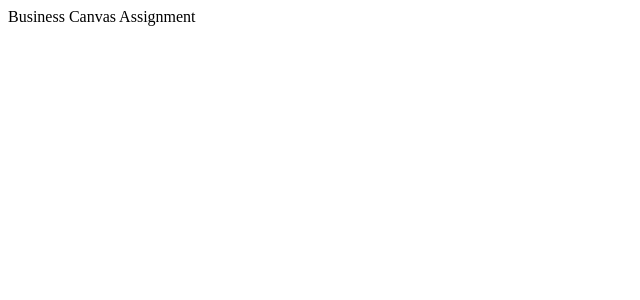
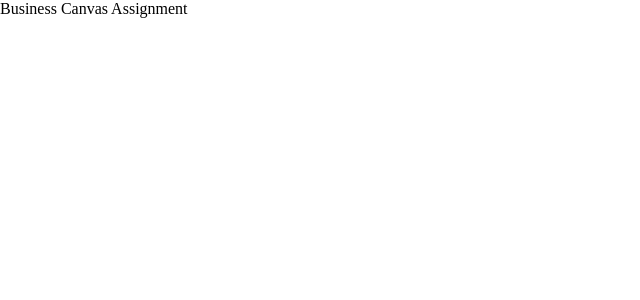
Before and after one commit to 0jaaack/gongjaehyeok-business-canvas-assignment, a React (Vite) app: page / in a window 1280 px wide. Shown: the top 300 px of the page, without its empty margins (0-640 px from the left). Built offline with nearby package versions, Linux system fonts and the light colour scheme.

Commit message:
reset.css 추가

```diff
--- a/index.html
+++ b/index.html
@@ -4,6 +4,7 @@
     <meta charset="UTF-8" />
     <link rel="icon" type="image/svg+xml" href="/react.svg" />
     <meta name="viewport" content="width=device-width, initial-scale=1.0" />
+    <link rel="stylesheet" href="/reset.css" />
     <title>Business Canvas Assignment</title>
   </head>
   <body>
--- /dev/null
+++ b/public/reset.css
@@ -0,0 +1,66 @@
+*,
+*::before,
+*::after {
+  box-sizing: border-box;
+  min-width: 0;
+  min-height: 0;
+  margin: 0;
+  padding: 0;
+}
+
+:root {
+  font-synthesis: none;
+  font-smooth: always;
+  -webkit-font-smoothing: subpixel-antialiased;
+  -moz-osx-font-smoothing: auto;
+  -moz-text-size-adjust: none;
+  -webkit-text-size-adjust: none;
+  text-size-adjust: none;
+}
+
+body {
+  overscroll-behavior: none;
+  accent-color: black;
+  background: white;
+}
+
+p {
+  text-wrap: pretty;
+  overflow-wrap: break-word;
+}
+
+h1, h2, h3, h4, h5, h6 {
+  font-size: inherit;
+  font-weight: inherit;
+  text-wrap: balance;
+}
+
+strong {
+  overflow-wrap: break-word;
+}
+
+img, picture, video, canvas, svg, iframe {
+  display: block;
+}
+
+input,
+textarea,
+button,
+button:disabled {
+  font: inherit;
+  color: inherit;
+  background: none;
+}
+
+fieldset {
+  border: none;
+}
+
+a {
+  text-decoration: none;
+  color: inherit;
+}
+
+ul, ol {
+  list-style: none;
+}
```
